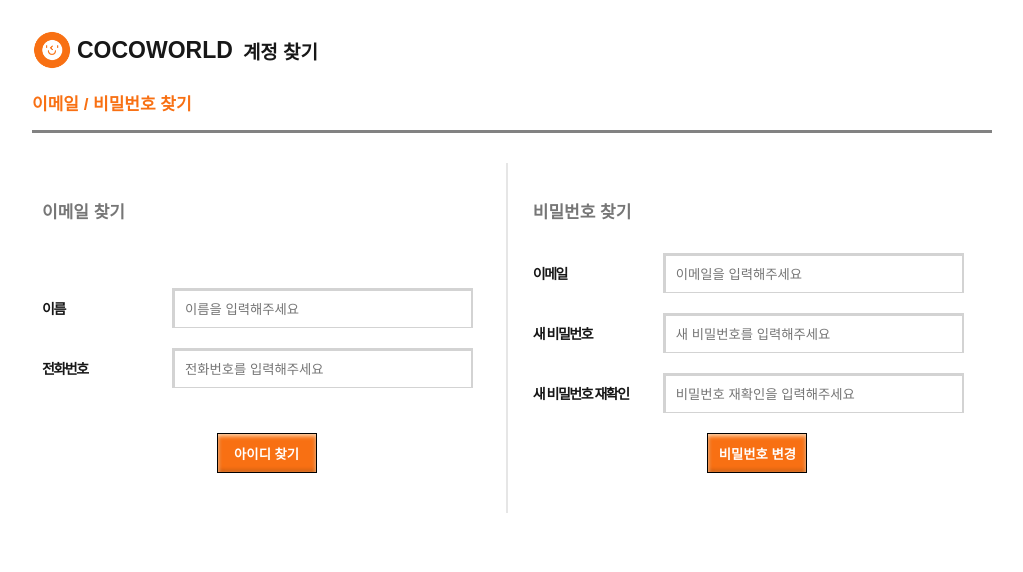
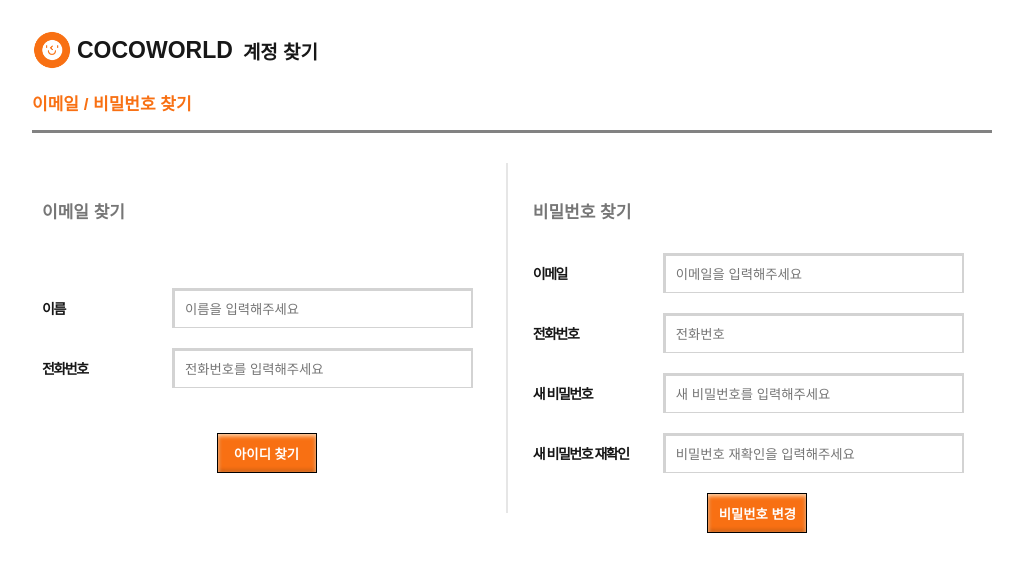
Before and after one commit to Team-COCOs/COCO_FrontEnd, a Next.js app: page /find in a window 1280 px wide. Shown: the top 572 px of the page, without its empty margins (128-1151 px from the left). Built offline with nearby package versions, Linux system fonts and the light colour scheme; no server answers; a web font is replaced by a local one.

Commit message:
fix: 비밀번호 변경

```diff
--- a/src/features/Find/PwFind/index.tsx
+++ b/src/features/Find/PwFind/index.tsx
@@ -1,11 +1,13 @@
 import { useFormik } from "formik";
 import axios from "axios";
-import { validatePassword } from "@/utils/validation";
-import { useRouter } from "next/router";
+import { validatePassword, validatePhone } from "@/utils/validation";
 import { useState } from "react";
 import ShadowModal from "@/components/ShadowModal";
 
 const PwFind = () => {
+  const [phone, setPhone] = useState("");
+  const [isPhoneValid, setIsPhoneValid] = useState(true);
+  const [phoneError, setPhoneError] = useState("");
   const [userPw, setUserIPw] = useState("");
   const [isOpen, setIsOpen] = useState(false);
   const [message, setMessage] = useState("");
@@ -14,11 +16,21 @@ const PwFind = () => {
   const PwFormik = useFormik({
     initialValues: {
       id: "",
+      phone: "",
       pw: "",
       pwCheck: "",
     },
     validate: (values) => {
       const errors: any = {};
+
+      if (!values.id) {
+        errors.id = "이메일을 입력해주세요.";
+      }
+
+      if (!values.phone) {
+        errors.phone = "전화번호를 입력해주세요.";
+      }
+
       if (!values.pw) {
         errors.pw = "비밀번호를 입력해주세요.";
       } else if (!validatePassword(values.pw)) {
@@ -37,30 +49,51 @@ const PwFind = () => {
     onSubmit: (values) => {
       const data = {
         email: values.id,
+        phone: values.phone.replace(/-/g, ""),
         newPassword: values.pw,
       };
       axios
         .patch(`${process.env.NEXT_PUBLIC_API_URL}/auth/reset-password`, data)
-        .then(() => {
+        .then((res) => {
+          if (res.data.message) {
+            setIsOpen(true);
+            setType("error");
+            setMessage(res.data.message);
+            return;
+          }
+
           setIsOpen(true);
           setType("success");
           setMessage("비밀번호가 변경되었습니다. 메인에서 로그인해주세요.");
           PwFormik.resetForm();
         })
         .catch((e) => {
-          if (e.response.status === 404) {
           setIsOpen(true);
           setType("error");
           setMessage(e.response.data.message);
-          }
         });
     },
   });
+
+  const handlePhoneChange = (e: any) => {
+    let value = e.target.value.replace(/[^\d]/g, "");
+    if (value.length > 11) value = value.slice(0, 11);
+    if (value.length > 3 && value.length <= 6) {
+      value = value.replace(/(\d{3})(\d{1,4})/, "$1-$2");
+    } else if (value.length > 6) {
+      value = value.replace(/(\d{3})(\d{4})(\d{1,4})/, "$1-$2-$3");
+    }
+    setPhone(value);
+    const isValid = validatePhone(value);
+    setIsPhoneValid(isValid);
+    setPhoneError(isValid ? "" : "전화번호는 13자이어야 합니다.");
+  };
 
   return (
     <div className="InfoFind_wrap">
       <div className="InfoFind_header">비밀번호 찾기</div>
       <form className="InfoFind_container" onSubmit={PwFormik.handleSubmit}>
+        <div className="InfoFind_errorDiv">
           <div className="InfoFind_div">
             <div className="mainFont">이메일</div>
             <input
@@ -70,6 +103,25 @@ const PwFind = () => {
               placeholder="이메일을 입력해주세요"
               value={PwFormik.values.id}
             />
+          </div>
+          <div className="InfoFind_error">{PwFormik.errors.id || ""}</div>
+        </div>
+
+        <div className="InfoFind_errorDiv">
+          <div className="InfoFind_div">
+            <div className="mainFont">전화번호</div>
+            <input
+              type="text"
+              name="phone"
+              value={phone}
+              onChange={(e) => {
+                handlePhoneChange(e);
+                PwFormik.setFieldValue("phone", e.target.value);
+              }}
+              placeholder="전화번호"
+            />
+          </div>
+          {!isPhoneValid && <div className="InfoFind_error">{phoneError}</div>}
         </div>
 
         <div className="InfoFind_errorDiv">
```
Lines whose indentation alone changed are shown as unchanged.
